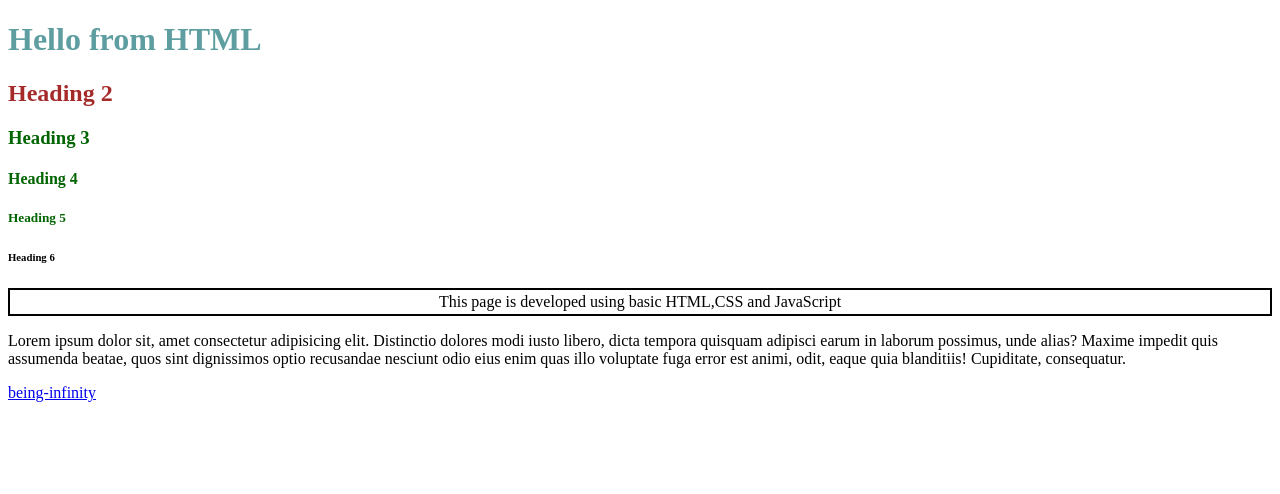
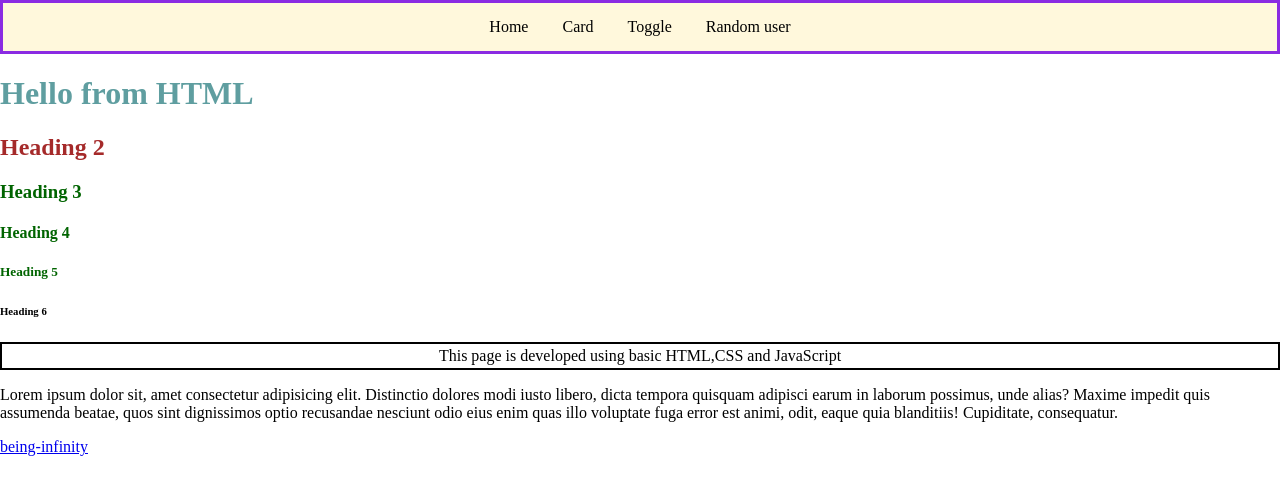
Before and after one commit to SamvrudhiMerugu06/autosuggest, a website: page frontend/index.html in a window 1280 px wide. Drawn offline with Linux system fonts and the light colour scheme.

Commit message:
created nav bar

```diff
--- a/frontend/css/index.css
+++ b/frontend/css/index.css
@@ -14,3 +14,23 @@ h1 {
     padding: 3px;
     text-align: center;
 }
+.nav{
+    border: 3px;
+    border-color: blueviolet;
+    border-style: solid;
+    padding:15px;
+    text-align: center;
+    background-color: cornsilk;
+}
+.nav a{
+    color: black;
+    padding: 15px;
+    text-decoration: none;
+}
+.nav a:hover{
+    background-color: rgb(146, 161, 189);
+    color: rgb(6, 58, 104);
+}
+body{
+    margin: 0px;
+}
--- a/frontend/index.html
+++ b/frontend/index.html
@@ -7,6 +7,12 @@
     <link rel="stylesheet" href="css/index.css">
 </head>
 <body>
+    <div class="nav">
+        <a href="">Home</a>
+        <a href="">Card</a>
+        <a href="">Toggle</a>
+        <a href="">Random user</a>
+    </div>
    <h1>Hello from HTML</h1>
    <h2 id="heading-2">Heading 2</h2>
    <h3 class="heading">Heading 3</h3>
```
